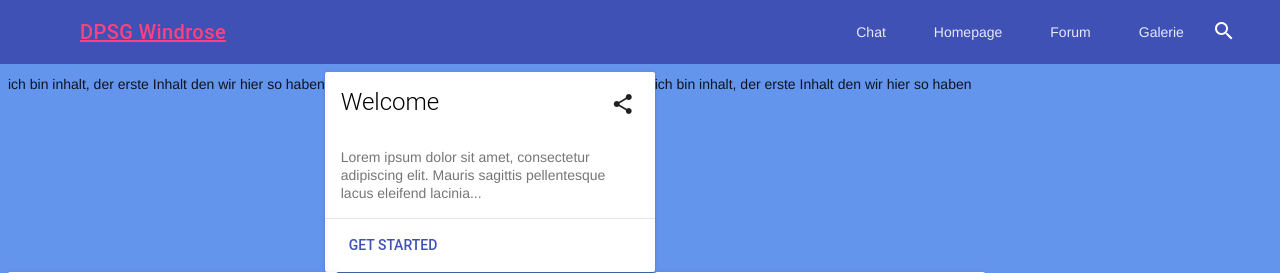
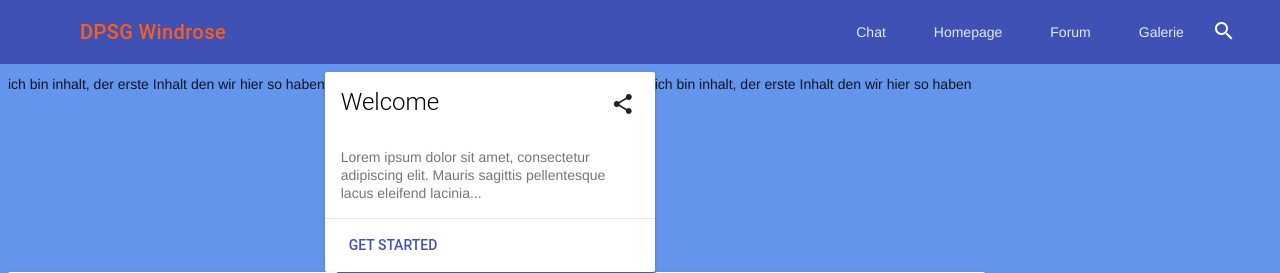
Before and after one commit to SirCedric/SysPrakLMU, a PHP site: page / in a window 1280 px wide. Shown: the top 273 px of the page. Run offline with PHP 8.4, Linux system fonts and the light colour scheme.

Commit message:
class now works

```diff
--- a/css/main.css
+++ b/css/main.css
@@ -1,4 +1,4 @@
-header--home_button{
+.header_button {
   text-decoration: none;
   color: #FC5D19;
 }
--- a/index.php
+++ b/index.php
@@ -22,7 +22,6 @@
     <main class="mdl-layout__content">
         <div class="page-content"><!-- Your content goes here -->
             <div class="mdl-grid">
-
 
                 <p> ich bin inhalt, der erste Inhalt den wir hier so haben </p>
                 <div class="demo-card-wide mdl-card mdl-shadow--2dp">
--- a/php-helper/header.php
+++ b/php-helper/header.php
@@ -4,13 +4,11 @@
         padding-right: 0;
     }
 </style>
-
-
 <header class="mdl-layout__header mdl-layout__header--waterfall">
     <!-- Top row, always visible -->
     <div class="mdl-layout__header-row">
         <!-- Title -->
-        <span class="mdl-layout-title header--home_button"><a href="index.php">DPSG Windrose</a></span>
+        <span class="mdl-layout-title "><a class="header_button" href="index.php">DPSG Windrose</a></span>
         <div class="mdl-layout-spacer"></div>
         <nav class="mdl-navigation">
             <a class="mdl-navigation__link" href="">Chat</a>
@@ -33,7 +31,7 @@
 
 </header>
 <div class="mdl-layout__drawer">
-    <span class="mdl-layout-title header--home_button"><a href="index.php">DPSG Windrose</a></span>
+    <span class="mdl-layout-title"><a class="header_button" href="index.php">DPSG Windrose</a></span>
 
     <nav class="mdl-navigation">
         <a class="mdl-navigation__link" href="LogIn.php">LogIn</a>
```
